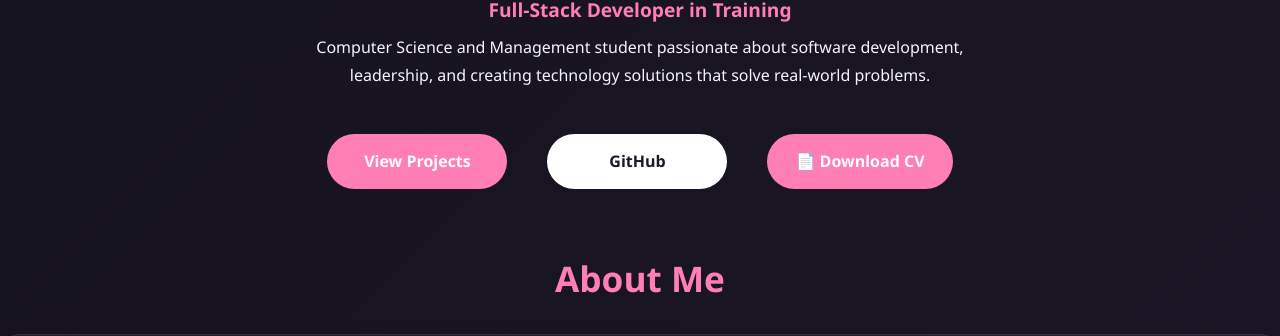
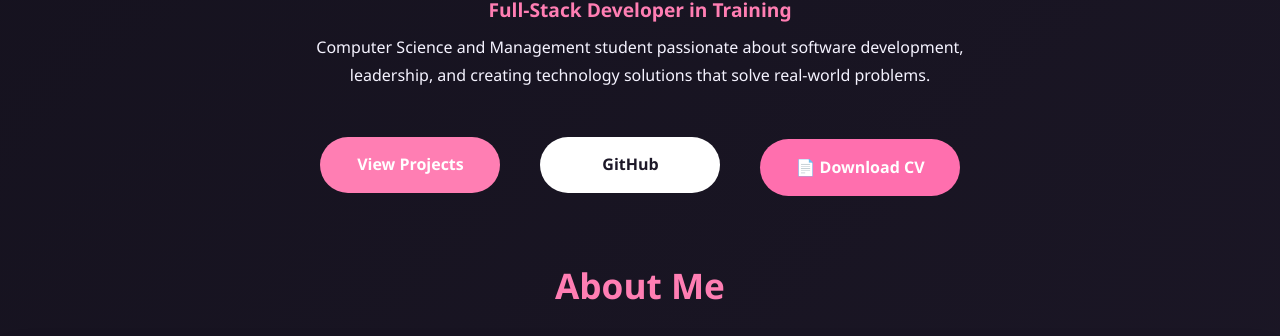
Before and after one commit to Elham-97/personal-portfolio, a plain HTML site: page index.html in a window 1280 px wide. Shown: the part 700-1036 px from the top of the page. Drawn offline with Linux system fonts and the light colour scheme.

Commit message:
Update style.css

```diff
--- a/style.css
+++ b/style.css
@@ -657,3 +657,20 @@ nav a:hover{
     box-shadow:0 0 15px rgba(255,126,182,0.5);
 
 }
+.btn-cv{
+    background: #ff6fae;
+    color: white;
+    padding: 15px 35px;
+    border-radius: 50px;
+    text-decoration: none;
+    font-weight: 600;
+    display: inline-block;
+    margin-top: 15px;
+    transition: all 0.3s ease;
+}
+
+.btn-cv:hover{
+    background: #ff4d94;
+    transform: translateY(-5px);
+    box-shadow: 0 8px 20px rgba(255,111,174,0.4);
+}
```
